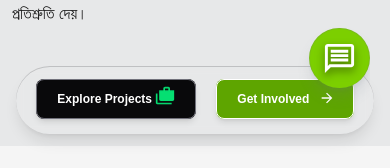
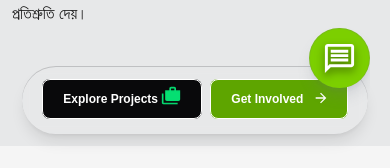
Before and after one commit to iamzehan/AEI-KDM-JointVenture, a Next.js app: page / in a window 390 px wide. Shown: the part 676-844 px from the top of the page. Built offline with nearby package versions, Linux system fonts and the light colour scheme; a web font is replaced by a local one.

Commit message:
fix(iamzehan): Fixed responsiveness for small devices

```diff
--- a/src/components/Home/quick-nav.tsx
+++ b/src/components/Home/quick-nav.tsx
@@ -13,11 +13,10 @@ export default function QuickNav() {
         rounded-full
         bottom-0 top-auto dark:bg-zinc-950/80
         backdrop-blur-xs flex justify-between
-        self-center gap-5
+        self-center gap-2 w-fit xl:gap-2 md:gap-5
         inset-shadow-2xs inset-shadow-zinc-800/20
         shadow-lg
         text-xs font-bold
-
         md:bg-white
         md:dark:bg-zinc-950
         md:rounded-xl
@@ -26,14 +25,14 @@ export default function QuickNav() {
       <Link href="/projects" onClick={handleLinkClick}>
         <span
           className="
-        text-white shadow-md
+        text-white
         transition-color
         duration-500
-        bg-zinc-950 border-1 border-zinc-500 rounded-lg
+        bg-zinc-950
         hover:text-lime-600
         hover:border-lime-600
         px-5 py-3
-        "
+        border rounded-lg"
         >
           Explore Projects <Icon name='Cases' className="animate-bounce text-green-400" size='small'/>
         </span>
@@ -41,9 +40,7 @@ export default function QuickNav() {
       <Link href="/contact" onClick={handleLinkClick}>
         <span
         className="
-        text-white shadow-md
-        transition-color
-        duration-500
+        text-white
         bg-lime-600
         px-5 py-2
         rounded
```
